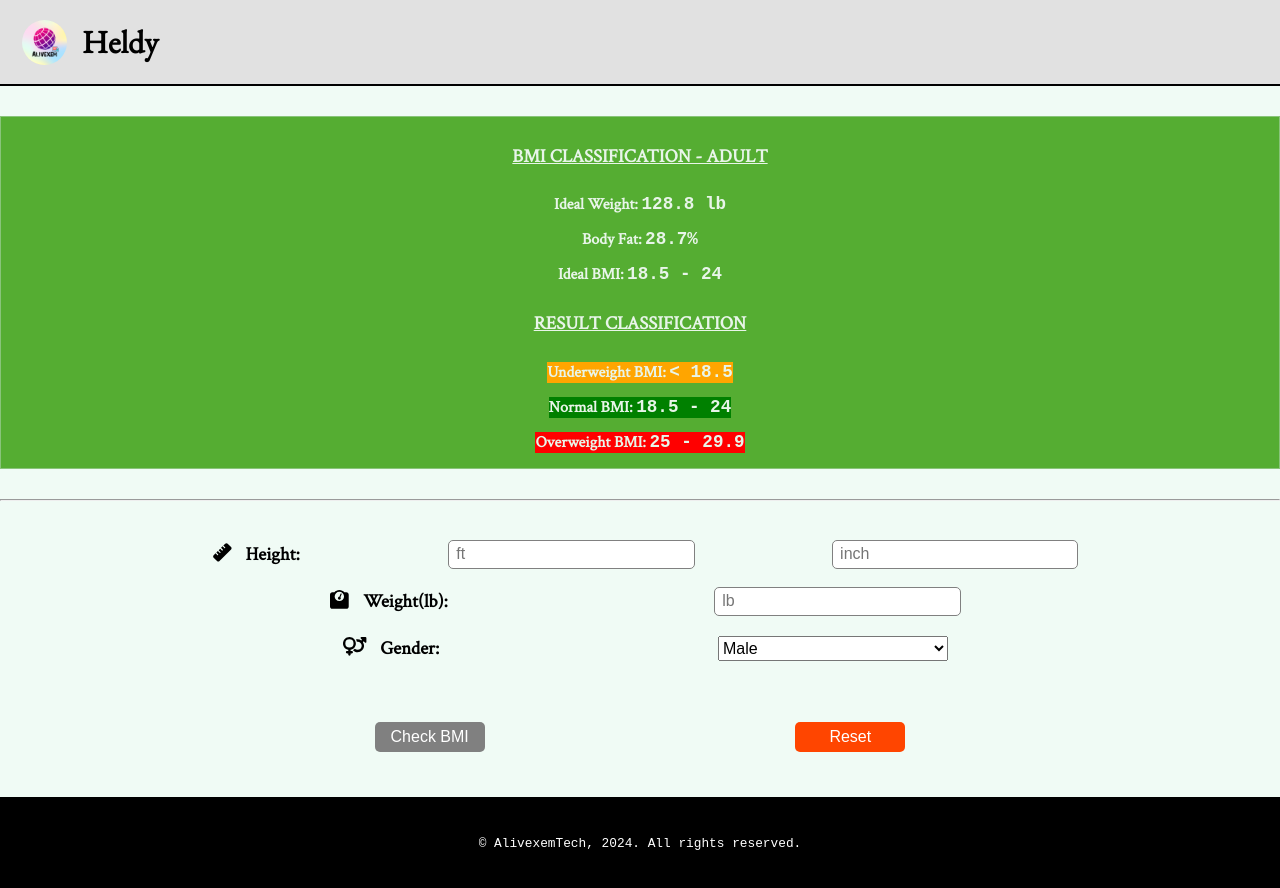
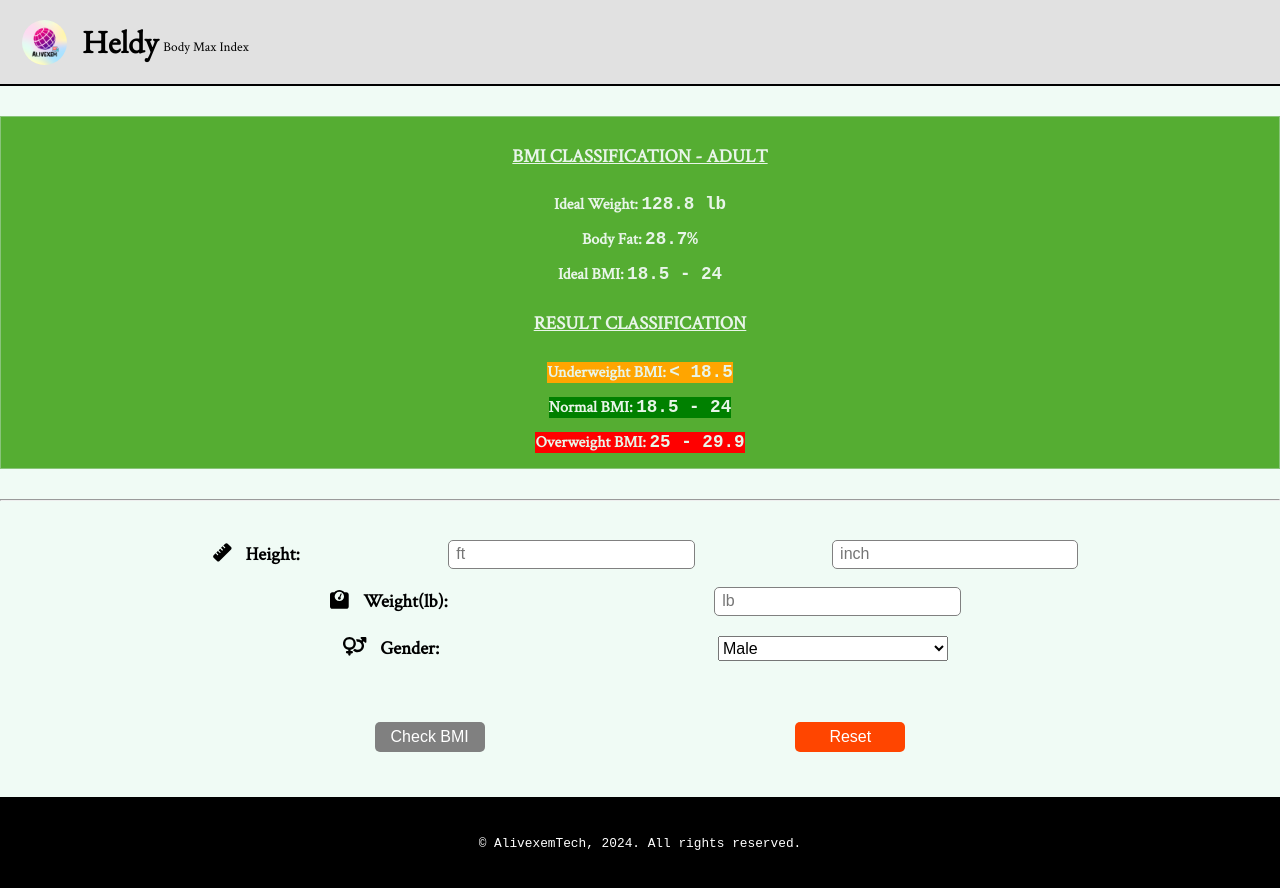
Before and after one commit to Alivexem/BMI-React, a React (Vite) app: page / in a window 1280 px wide. Shown: the top 888 px of the page. Built offline with nearby package versions, Linux system fonts and the light colour scheme.

Commit message:
Update App.jsx

```diff
--- a/src/App.jsx
+++ b/src/App.jsx
@@ -125,7 +125,7 @@ const App = () => {
      <header>
        <img style={{borderRadius: '50%', marginLeft: '10px'}} src="logo.png" alt="logo" width="45" height="45" />
        <h1 className="headerText">Heldy</h1>
-
+       <small style={{margin: '10px 0 0 5px'}}>Body Max Index</small>
      </header>
 
     <div className="blockDiv">
```
